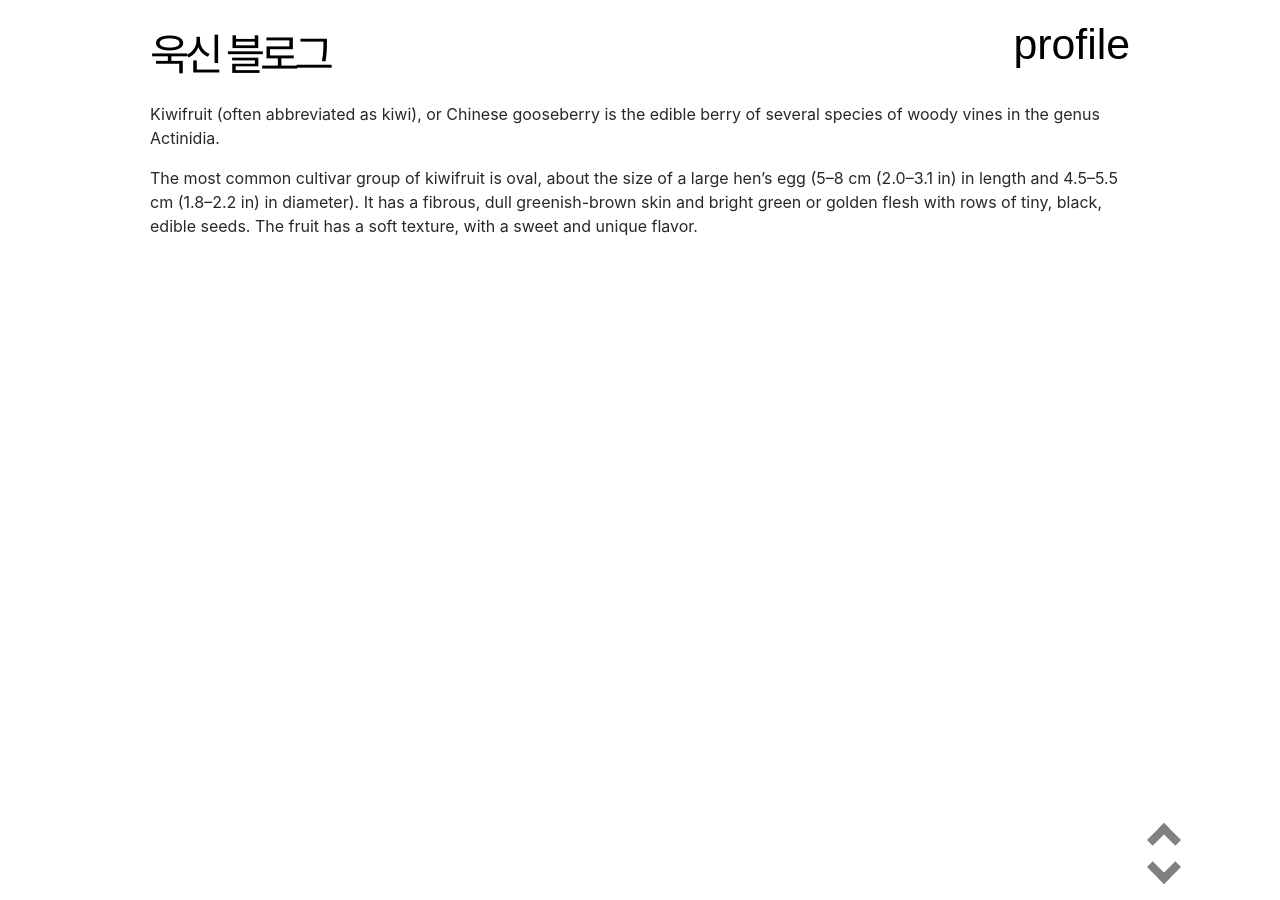
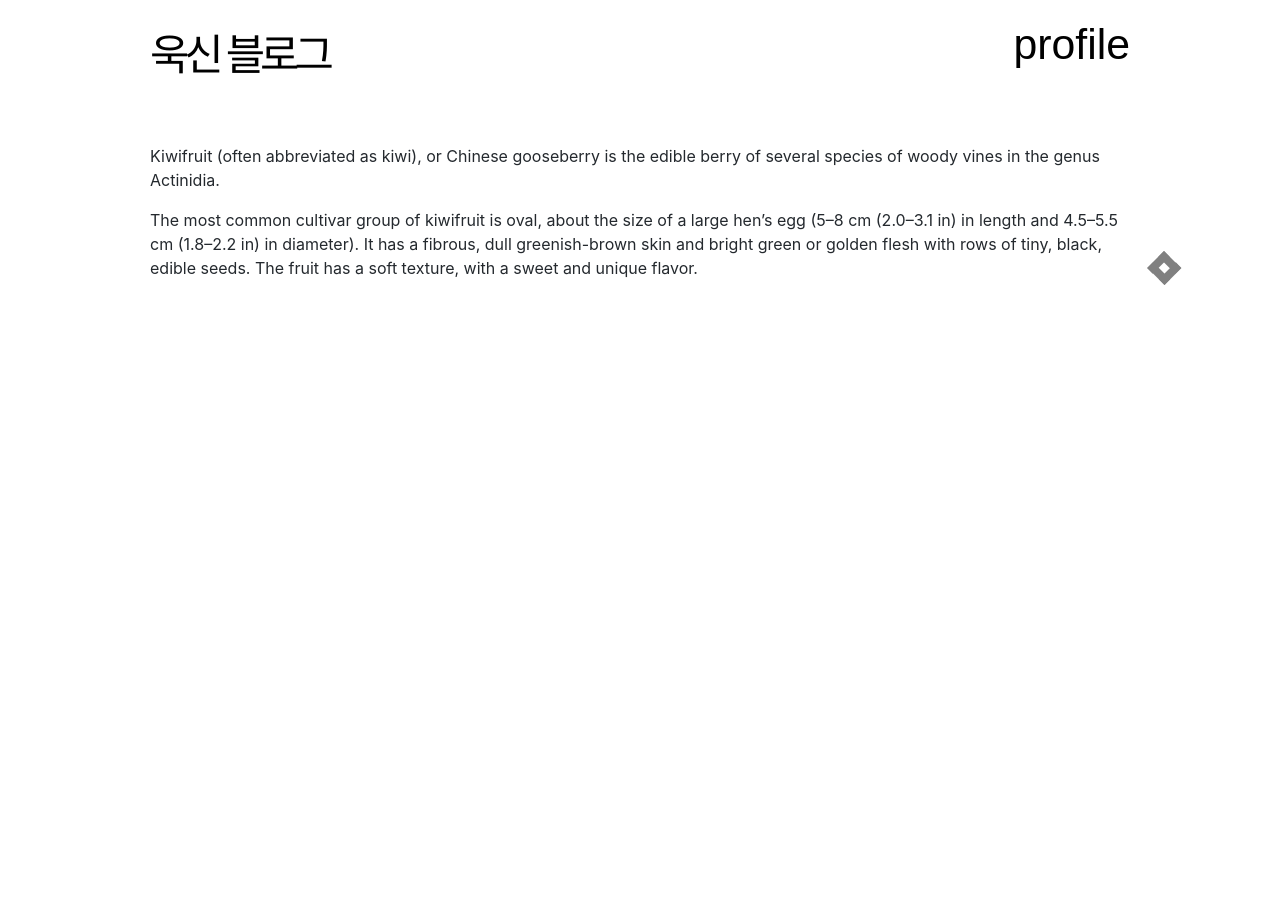
Before and after one commit to Wookshin/wookshin.github.io, a Jekyll site: the page built from _posts/2018-08-22-kiwifruit.md, in a window 1280 px wide. Built offline with Jekyll 4.4.1, drawn with Linux system fonts in a browser that asks for light colours; some web fonts are replaced.

Commit message:
webkit sticky

```diff
--- a/_sass/post.scss
+++ b/_sass/post.scss
@@ -66,7 +66,8 @@
   border-width: 0 8px 8px 0;
   display: inline-block;
   padding: 8px;
-  position: fixed;
+  position: -webkit-sticky;
+  position: sticky;
   -webkit-backface-visibility: hidden;
 }
 
```
